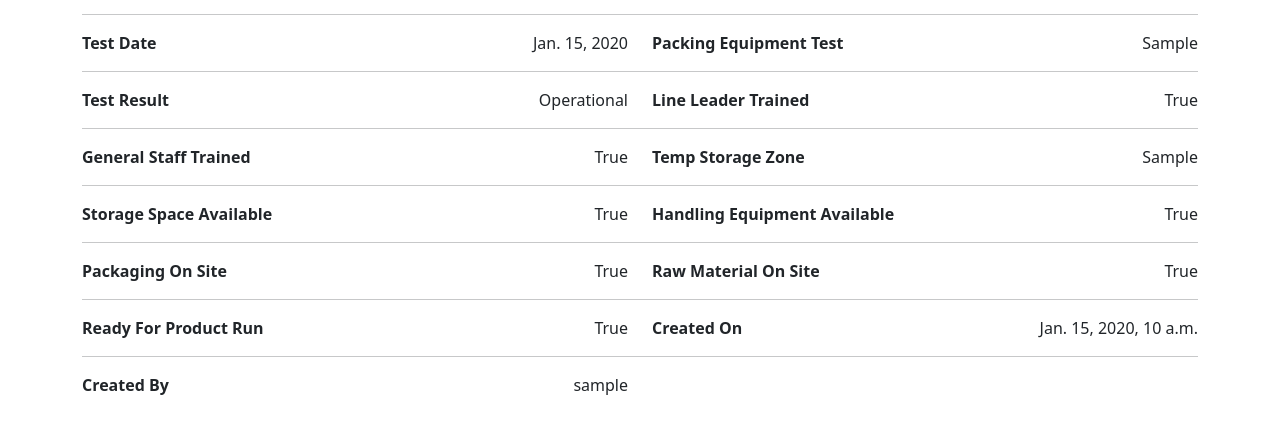
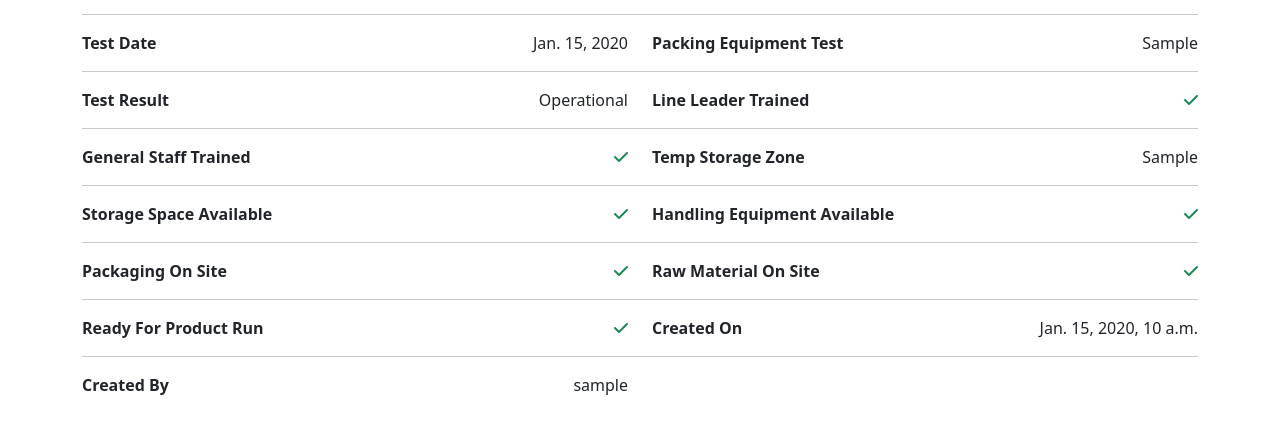
Before and after one commit to Meade-Farm-Group/product-app-flask, a Django app: page /products/1/ in a window 1280 px wide. Shown: the part 1188-1609 px from the top of the page. Run offline with Django 3.2, Linux system fonts and the light colour scheme; a user stored in the database is signed in; tables that the repository leaves empty hold one stand-in row (values such as "Sample post"); some libraries are stand-ins or nearby versions.

Commit message:
fix: check to see if values are true/false

```diff
--- a/npd/products/templates/products/includes/details_template.html
+++ b/npd/products/templates/products/includes/details_template.html
@@ -10,11 +10,11 @@
                         {% if value|get_type == "list" %}
                             <span class="float-end">{{ value.all|join:", " }}</span>
                         {% else %}
-                            {% if value == "True" %}
+                            {% if value is True %}
                                 <span class="float-end">
                                     <i class="fas fa-check text-success"></i>
                                 </span>
-                            {% elif value == "False" %}
+                            {% elif value is False %}
                                 <span class="float-end">
                                     <i class="fas fa-times text-danger"></i>
                                 </span>
@@ -41,7 +41,7 @@
 
     {% else %}
         <h4 class="text-center">
-            <i class="fas fa-exclamation-circle"></i> No Commercial Details Available!
+            <i class="fas fa-exclamation-circle"></i> No Details Available!
         </h4>
     {% endif %}
 
```
